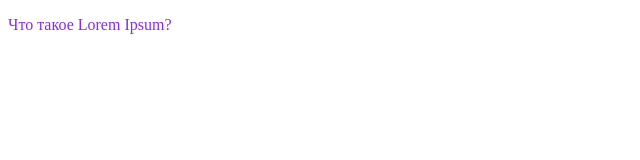
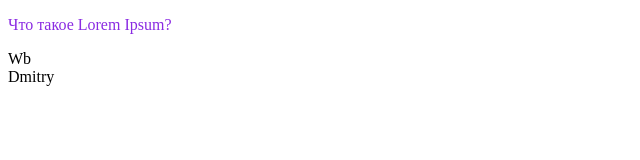
Before and after one commit to WbDmitry/vue3-training, a Vue app: page / in a window 1280 px wide. Shown: the top 160 px of the page, without its empty margins (0-640 px from the left). Built offline with nearby package versions, Linux system fonts and the light colour scheme.

Commit message:
Вывел свойства из объекта data в приложение

```diff
--- a/src/App.vue
+++ b/src/App.vue
@@ -1,11 +1,23 @@
 <script>
 export default {
-	name: 'App'
+	name: 'App',
+	data() {
+		return {
+			firstName: 'Dmitry',
+			lastName: 'Wb',
+		}
+	}
 }
 </script>
 
 <template>
 	<p>Что такое Lorem Ipsum?</p>
+	<div>
+		{{ lastName }}
+	</div>
+	<div>
+		{{ firstName }}
+	</div>
 </template>
 
 <style>
```
